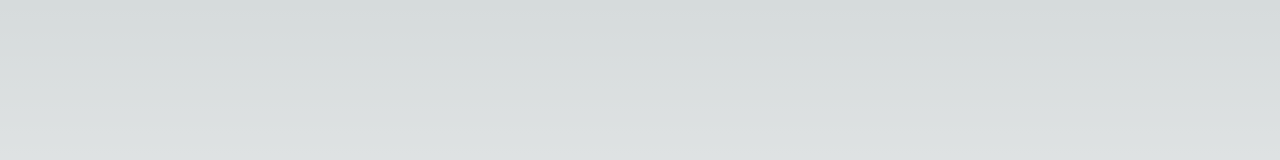
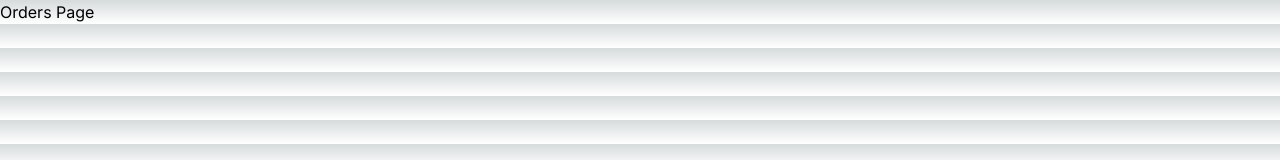
Before and after one commit to Somnathumapathi/CraveHub, a Next.js app: page /orders in a window 1280 px wide. Before the commit this address had no page. Shown: the top 160 px of the page. Built offline with nearby package versions, Linux system fonts and the light colour scheme.

Commit message:
Hydration bug fix, folder rearragement

```diff
--- a/app/homePage/page.js
+++ b/app/homePage/page.js
@@ -22,7 +22,7 @@ const HomePage = () => {
         {/* <br/> */}
         <Link href='myOrdersPage'>
         <div className='w-auto hover: cursor-pointer hover:scale-110 text-green-500'>
-        <a>My orders</a>
+        My orders
         </div>
         </Link>
       </center>
--- /dev/null
+++ b/app/orders/page.js
@@ -0,0 +1,10 @@
+
+const OrdersPage = () => {
+    return (
+        <div>
+
+        <h1>Orders Page</h1>
+        </div>
+    )
+}
+export default OrdersPage;
```
Also changed, not shown: app/merchant/orderDetails.js (deleted), app/merchant/orders.js (deleted).
